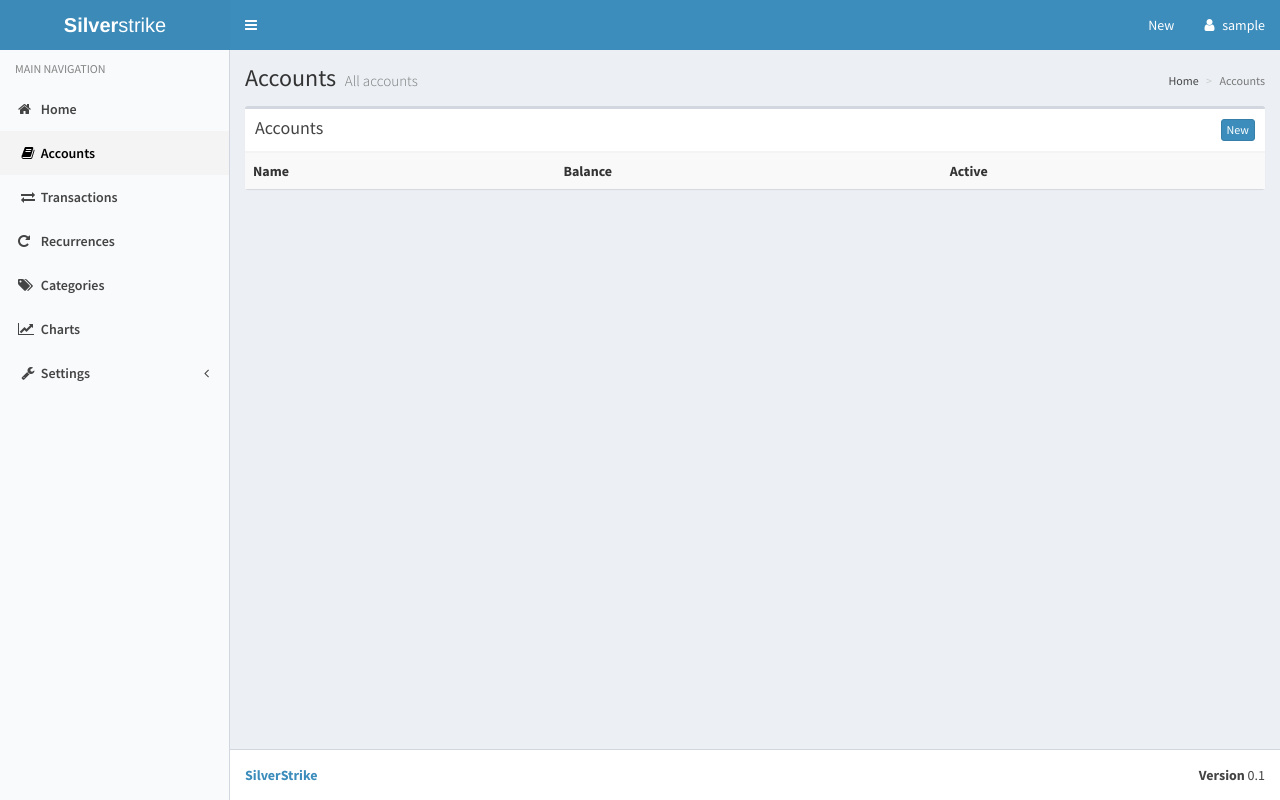
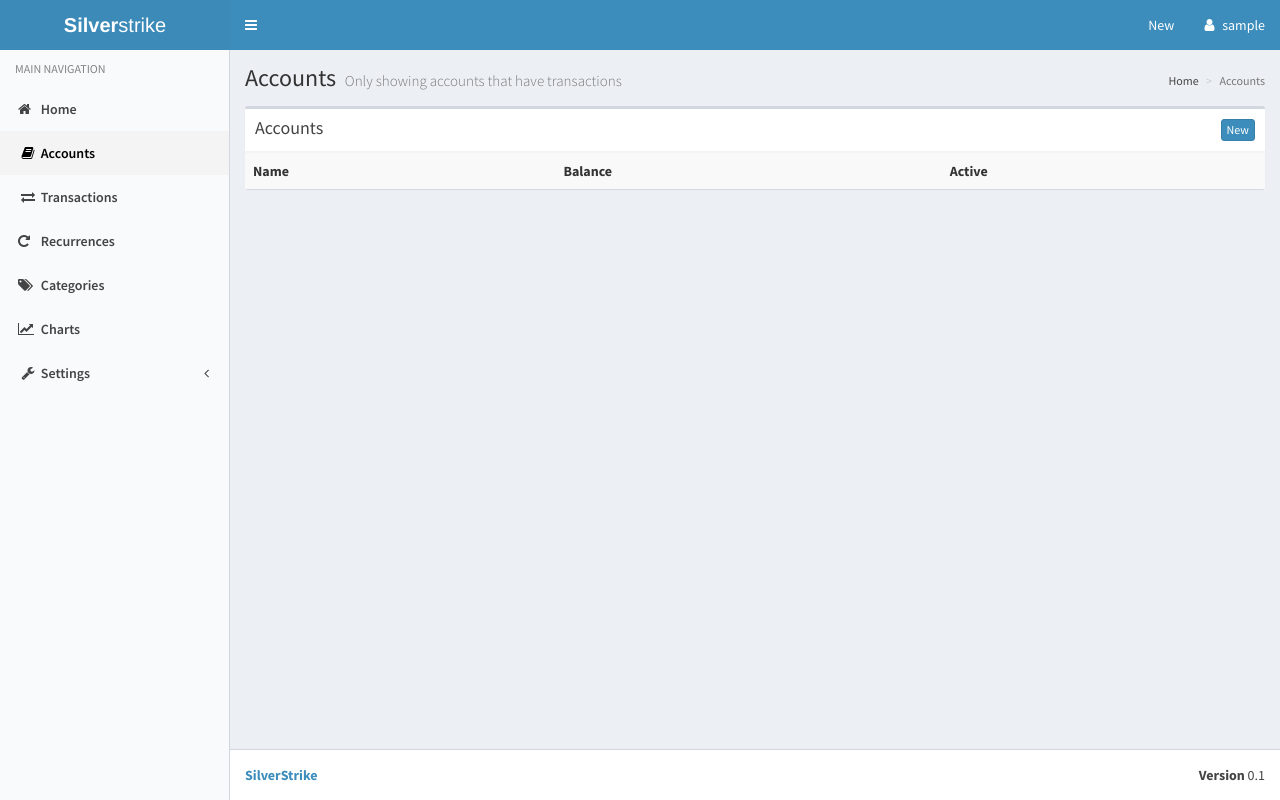
Before and after one commit to simhnna/PyAccountant, a Django app: page /accounts in a window 1280 px wide. Run offline with Django 3.2, Linux system fonts and the light colour scheme; the visitor is signed in with stand-in values (Sample User, id 1); data comes from the database, SQL or seed files in the repository; data that the repository does not hold is empty; some libraries are stand-ins or nearby versions.

Commit message:
small fixes

```diff
--- a/silverstrike/templates/silverstrike/accounts.html
+++ b/silverstrike/templates/silverstrike/accounts.html
@@ -4,7 +4,7 @@
 
 {% block content_header %}
 <h1>Accounts
-  <small>All accounts</small>
+  <small>Only showing accounts that have transactions</small>
 </h1>
 <ol class="breadcrumb">
   <li><a href="/">Home</a></li>
--- a/silverstrike/views/transactions.py
+++ b/silverstrike/views/transactions.py
@@ -68,6 +68,7 @@ class TransactionUpdateView(LoginRequiredMixin, generic.edit.UpdateView):
         elif self.object.transaction_type == Journal.DEPOSIT:
             initial['source_account'] = self.transaction.opposing_account
         initial['amount'] = self.transaction.amount
+        initial['category'] = self.transaction.category
         return initial
 
     def get_form_class(self):
```
